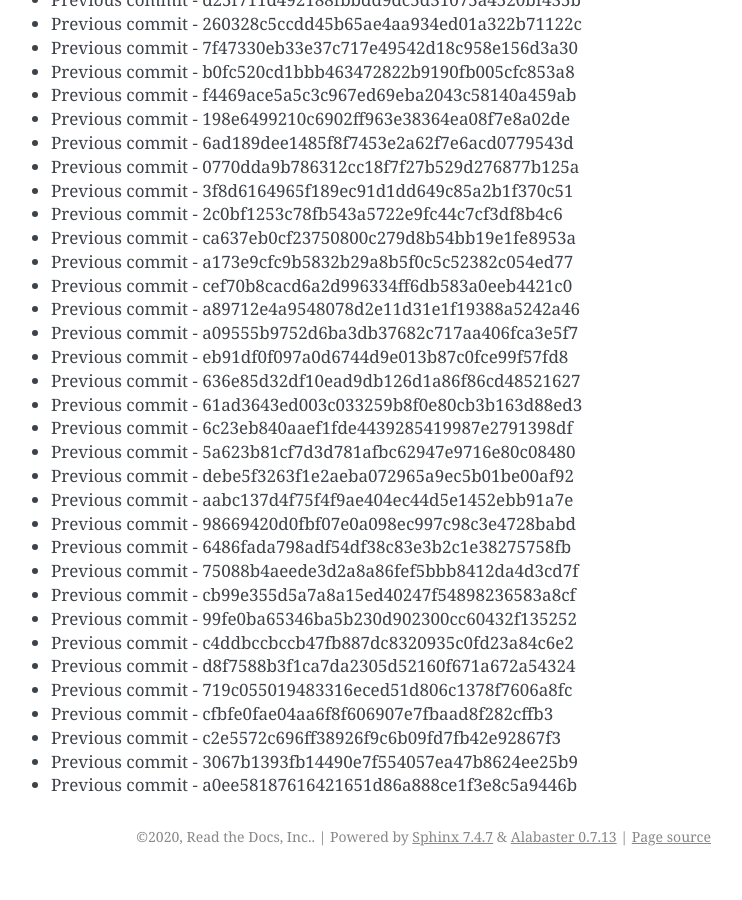
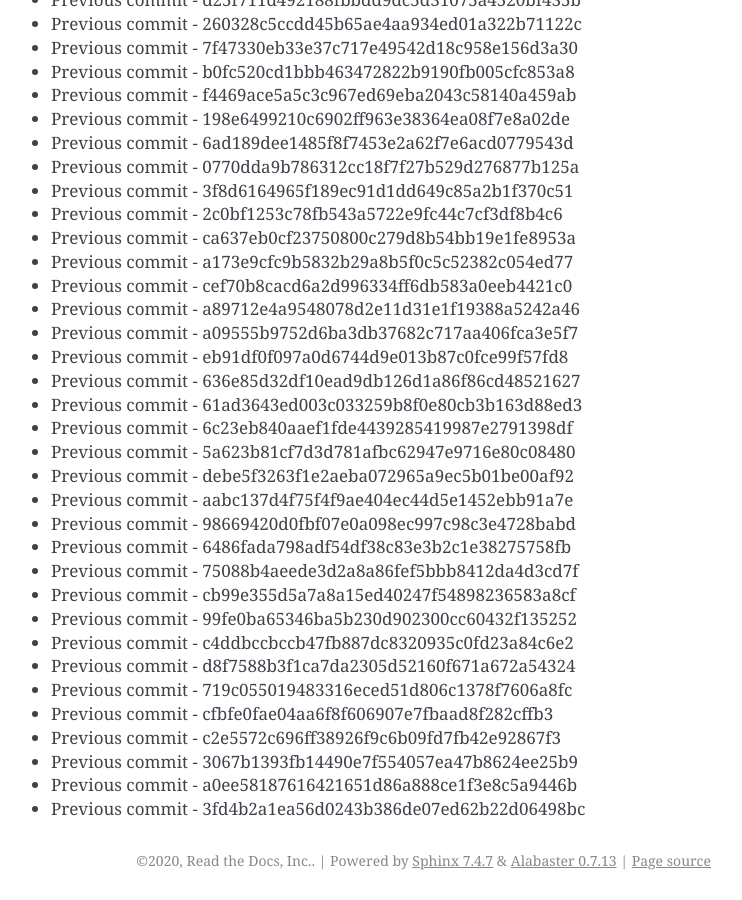
Before and after one commit to readthedocs/rtd-git-stresstest, a Sphinx documentation site: the page built from docs/updates.rst, in a window 1280 px wide and 900 px high, scrolled down 90560 px. Shown: the whole window, without its empty margins (399-1141 px from the left). Built offline with Sphinx 7.4.7, drawn with Linux system fonts in a browser that asks for light colours; before the commit the page ends 91436 px from its top, so only the background shows below that.

Commit message:
Generating commit from previous: 3fd4b2a1ea56d0243b386de07ed62b22d06498bc

```diff
--- a/docs/updates.rst
+++ b/docs/updates.rst
@@ -3837,3 +3837,4 @@ It can be tested for any performance characteristics.
 * Previous commit - c2e5572c696ff38926f9c6b09fd7fb42e92867f3
 * Previous commit - 3067b1393fb14490e7f554057ea47b8624ee25b9
 * Previous commit - a0ee58187616421651d86a888ce1f3e8c5a9446b
+* Previous commit - 3fd4b2a1ea56d0243b386de07ed62b22d06498bc
```
